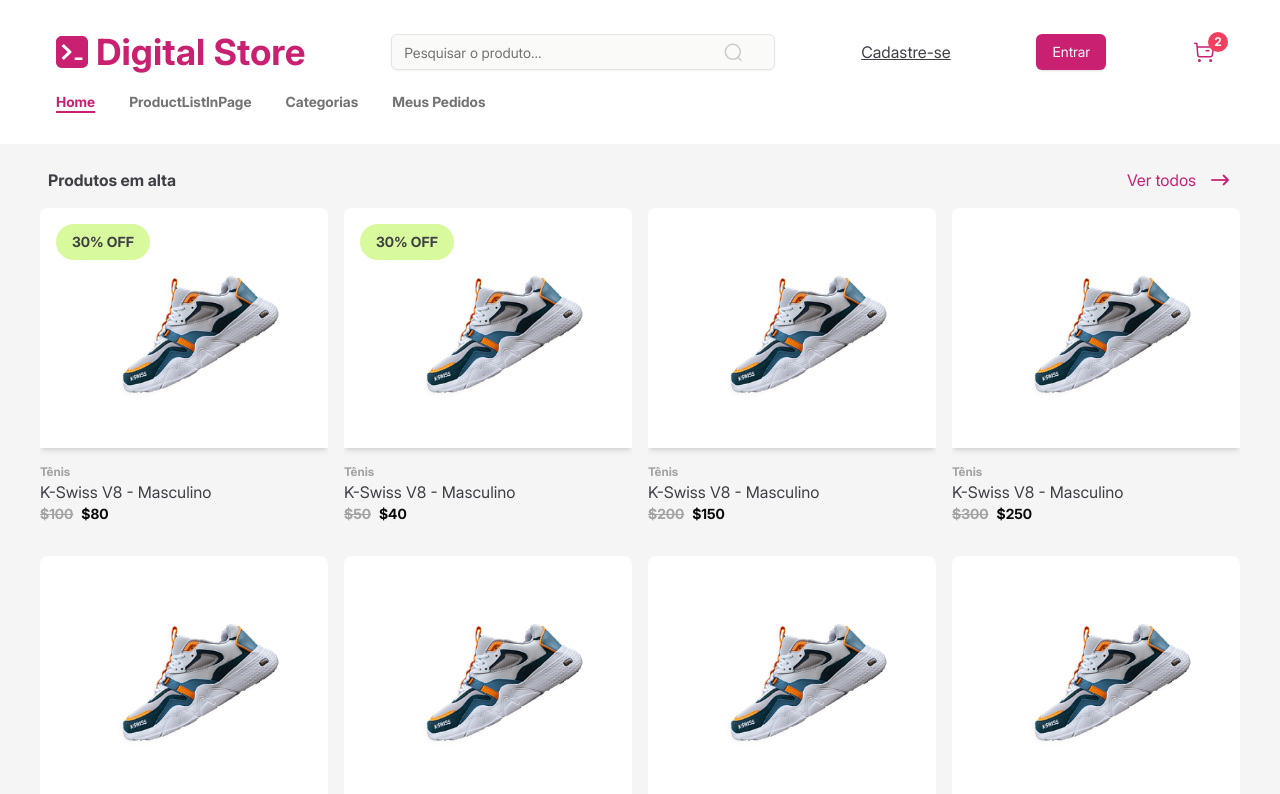
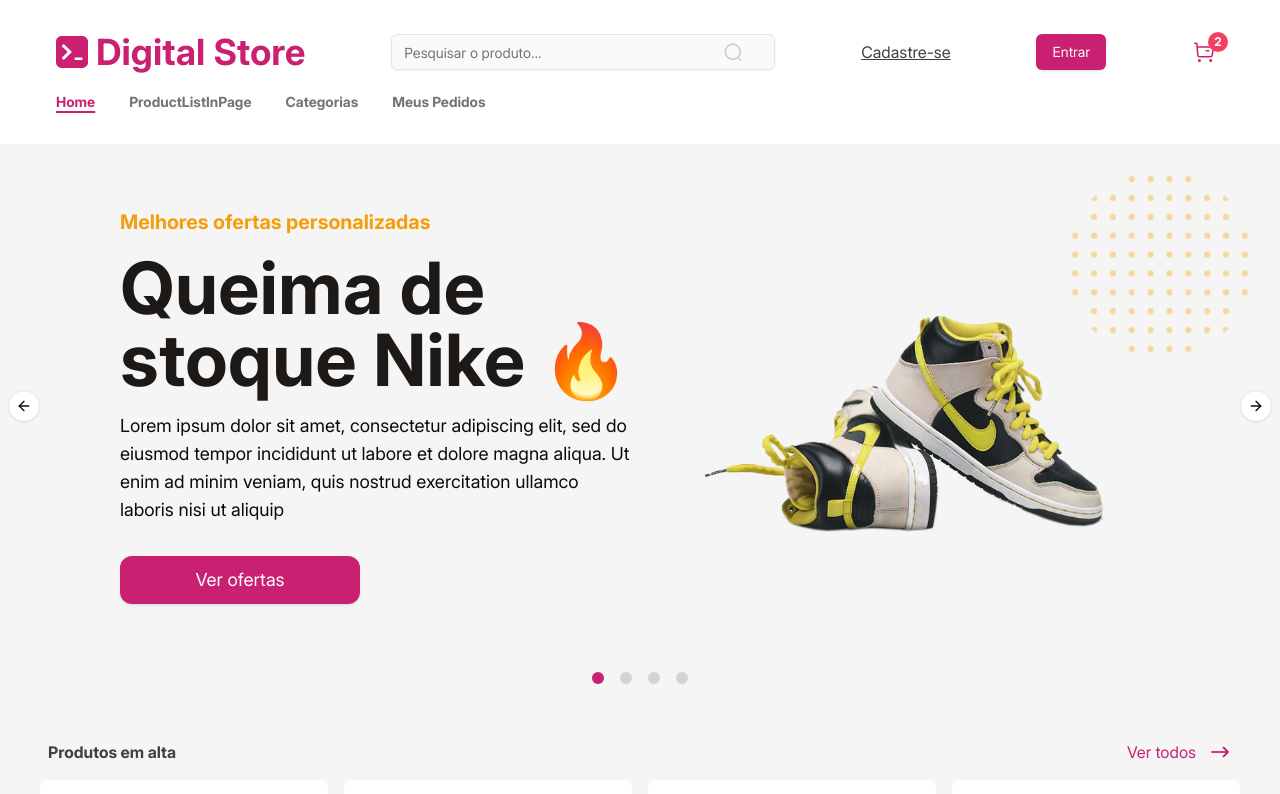
Before and after one commit to cauaosp/projeto-front-geracaotech, a React (Vite) app in the folder digital-store-project/: page / in a window 1280 px wide. Shown: the top 794 px of the page. Built offline with nearby package versions, Linux system fonts and the light colour scheme.

Commit message:
refactor: reorganized homepage

```diff
--- a/digital-store-project/src/components/Gallery/index.jsx
+++ b/digital-store-project/src/components/Gallery/index.jsx
@@ -51,7 +51,7 @@
               <Section
                 title={
                   <>
-                    <div className="lg:text-amber-500 text-primary text-xl">
+                    <div className="md:text-amber-500 text-primary text-xl">
                       Melhores ofertas personalizadas
                     </div>
                     <div className="md:text-5xl lg:text-7xl text-stone-900">
--- a/digital-store-project/src/pages/HomePage/index.jsx
+++ b/digital-store-project/src/pages/HomePage/index.jsx
@@ -6,22 +6,6 @@
 const HomePage = () => {
   return (
     <div className="w-full bg-neutral-100">
-      <ProductList
-        products={productsData}
-        top={
-          <div className="flex justify-between px-2 mb-4">
-            <div className="text-zinc-700 font-bold">Produtos em alta</div>
-            <a href="/productlist" className="flex items-center gap-3 text-primary">
-              <div>Ver todos</div>
-              <img
-                src="/right-purple.png"
-                alt="link para ver mais"
-                className="h-6"
-              />
-            </a>
-          </div>
-        }
-      />
       <Gallery
         images={[
           {
@@ -38,6 +22,27 @@
           },
         ]}
       />
+
+      <ProductList
+        products={productsData}
+        top={
+          <div className="flex justify-between px-2 mb-4">
+            <div className="text-zinc-700 font-bold">Produtos em alta</div>
+            <a
+              href="/productlist"
+              className="flex items-center gap-3 text-primary"
+            >
+              <div>Ver todos</div>
+              <img
+                src="/right-purple.png"
+                alt="link para ver mais"
+                className="h-6"
+              />
+            </a>
+          </div>
+        }
+      />
+
       <div className="text-center text-primary text-7xl bg-black p-4">
         Hello World!
       </div>
```
